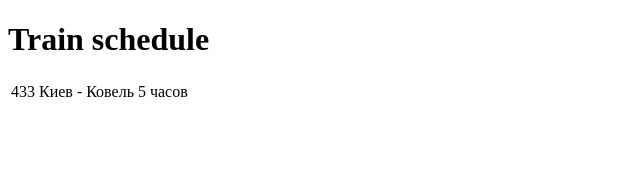
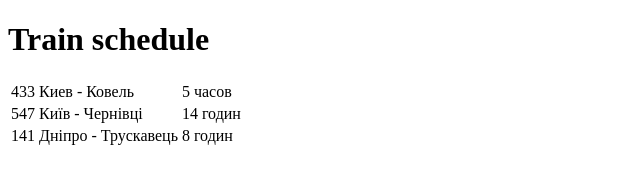
Before and after one commit to AndriiB0ndarenk0/test, a plain HTML site: page index.html in a window 1280 px wide. Shown: the whole page, without its empty margins (0-640 px from the left). Drawn offline with Linux system fonts and the light colour scheme.

Commit message:
Додав ще дві строки

```diff
--- a/index.html
+++ b/index.html
@@ -16,6 +16,16 @@
            <td>Киев - Ковель</td>
            <td>5 часов</td>
        </tr>
+       <tr>
+           <td>547</td>
+           <td>Київ - Чернівці</td>
+           <td>14 годин</td>
+       </tr>
+       <tr>
+           <td>141</td>
+           <td>Дніпро - Трускавець</td>
+           <td>8 годин</td>
+       </tr>
    </table>
 </body>
 </html>
```
